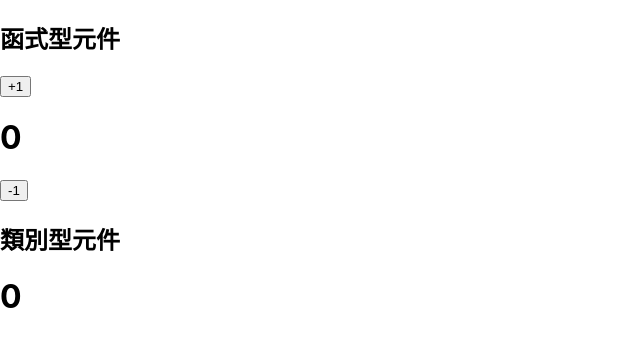
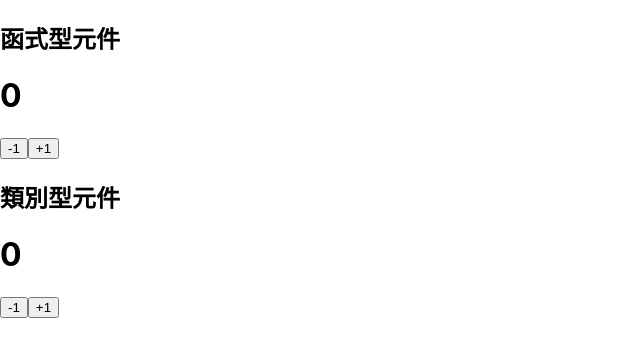
Before and after one commit to jchans-learning/react-class, a React (Create React App) app in the folder react-0121/: page / in a window 1280 px wide. Shown: the top 356 px of the page, without its empty margins (0-640 px from the left). Built offline with nearby package versions, Linux system fonts and the light colour scheme.

Commit message:
in class notes

```diff
--- a/react-0121/src/components/CountClass.js
+++ b/react-0121/src/components/CountClass.js
@@ -10,13 +10,23 @@
 
   render() {
     return (
-      <h1
-        onClick={() => {
-          this.setState({ total: this.state.total + 1 })
-        }}
-      >
-        {this.state.total}
-      </h1>
+      <>
+        <h1>{this.state.total}</h1>
+        <button
+          onClick={() => {
+            this.setState({ total: this.state.total - 1 })
+          }}
+        >
+          -1
+        </button>
+        <button
+          onClick={() => {
+            this.setState({ total: this.state.total + 1 })
+          }}
+        >
+          +1
+        </button>
+      </>
     )
   }
 }
--- a/react-0121/src/components/CountFunc.js
+++ b/react-0121/src/components/CountFunc.js
@@ -5,13 +5,6 @@
 
   return (
     <>
-      <button
-        onClick={() => {
-          setTotal(total + 1)
-        }}
-      >
-        +1
-      </button>
       <h1>{total}</h1>
       <button
         onClick={() => {
@@ -20,6 +13,13 @@
       >
         -1
       </button>
+      <button
+        onClick={() => {
+          setTotal(total + 1)
+        }}
+      >
+        +1
+      </button>
     </>
   )
 }
```
Also changed, not shown: 2 other files (tests, documents, lock files or other folders).
